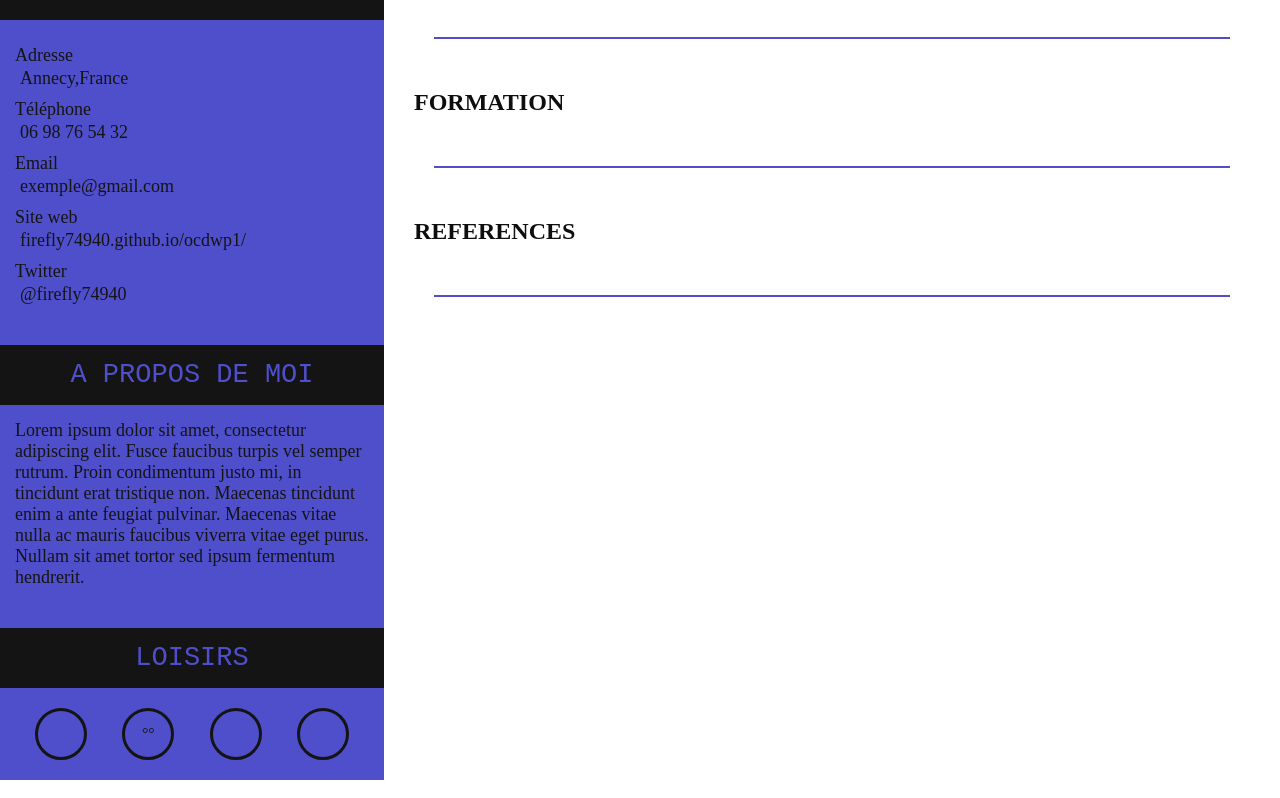
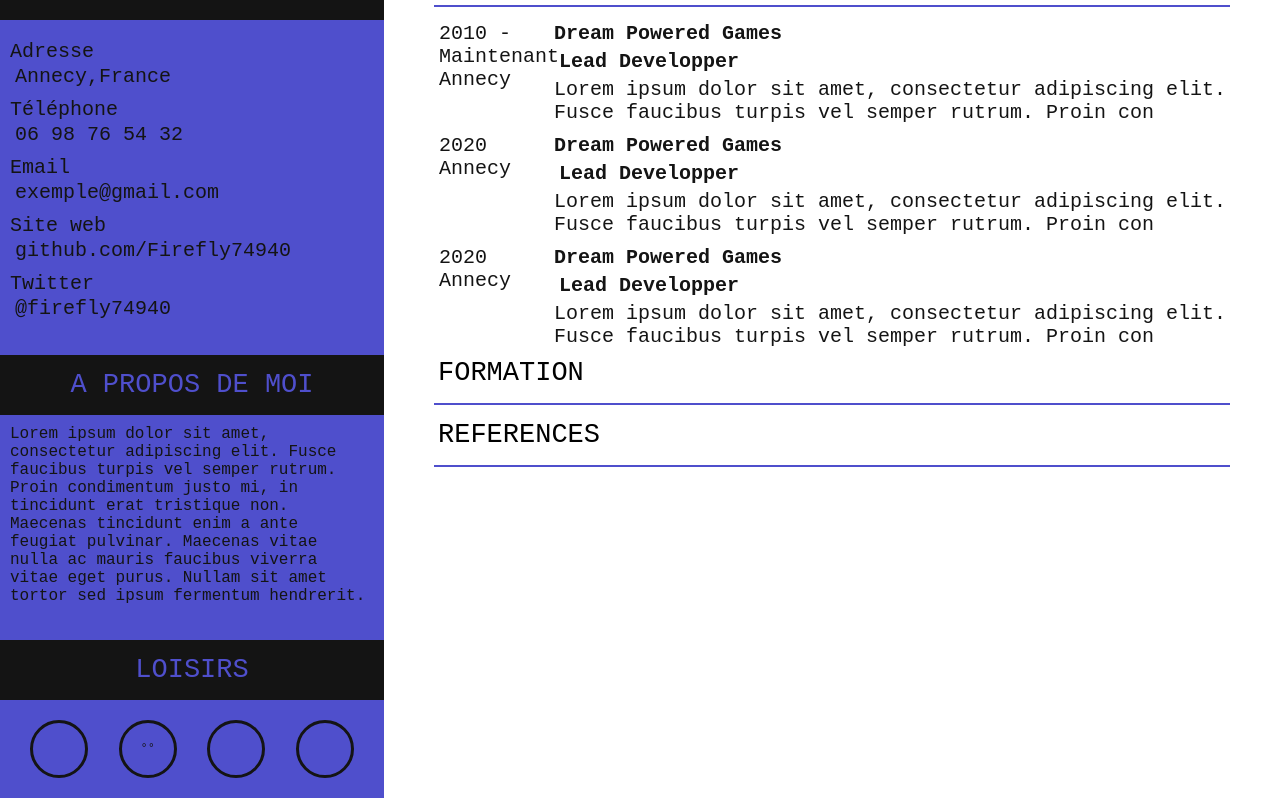
Before and after one commit to Firefly74940/ocdwp1, a plain HTML site: page index.html in a window 1280 px wide. Shown: the part 240-1038 px from the top of the page. Drawn offline with Linux system fonts and the light colour scheme.

Commit message:
tweek colors / font /size ajout mise en page fomration

```diff
--- a/index.html
+++ b/index.html
@@ -5,7 +5,7 @@
     <title>CV Demo</title>
     <meta charset="utf-8">
     <meta name="viewport" content="width=device-width, initial-scale=1">
-    <link href="https://css.gg/c?=|briefcase|headset|image|pacman|pen|readme|smartphone-chip|terminal" rel="stylesheet">
+    <link href="https://css.gg/c?=|briefcase|headset|image|pacman|pen|readme|smartphone-chip|terminal|radio-check|radio-checked" rel="stylesheet">
     <link rel="stylesheet" type="text/css" href="style.css">
 
 </head>
@@ -26,7 +26,7 @@
 
     <section>
         <aside>
-            <div class="contacr">
+            <section class="contacr">
                 <h2>CONTACT</h2>
                 <dl>
                     <dt>Adresse</dt>
@@ -40,18 +40,18 @@
 
 
                     <dt>Site web</dt>
-                    <dd><a href="https://firefly74940.github.io/ocdwp1/">firefly74940.github.io/ocdwp1/</a></dd>
+                    <dd><a href="https://github.com/Firefly74940">github.com/Firefly74940</a></dd>
 
                     <dt>Twitter</dt>
                     <dd><a href="https://twitter.com/Firefly74940">@firefly74940</a></dd>
                 </dl>
-            </div>
-            <div class="about">
+            </section>
+            <section class="about">
                 <h2>A PROPOS DE MOI</h2>
                 <p> Lorem ipsum dolor sit amet, consectetur adipiscing elit. Fusce faucibus turpis vel semper rutrum. Proin condimentum justo mi, in tincidunt erat tristique non. Maecenas tincidunt enim a ante feugiat pulvinar. Maecenas vitae nulla ac mauris
                     faucibus viverra vitae eget purus. Nullam sit amet tortor sed ipsum fermentum hendrerit.</p>
-            </div>
-            <div class="loisir">
+            </section>
+            <section class="loisir">
                 <h2>LOISIRS</h2>
                 <ul>
                     <li><i class="gg-headset"></i></li>
@@ -59,13 +59,43 @@
                     <li><i class="gg-readme"></i></li>
                     <li><i class="gg-smartphone-chip"></i></li>
                 </ul>
-            </div>
+            </section>
         </aside>
+
         <article>
             <h2>
                 <span><i class="gg-briefcase"></i></span> EXPERIENCE
             </h2>
             <hr>
+            <ul>
+                <li>
+                    <i class="gg-radio-checked"></i>
+                    <div><span>2010 - Maintenant</span><span>Annecy</span></div>
+                    <div>
+                        <h3>Dream Powered Games</h3>
+                        <h4>Lead Developper</h4>
+                        <p>Lorem ipsum dolor sit amet, consectetur adipiscing elit. Fusce faucibus turpis vel semper rutrum. Proin con</p>
+                    </div>
+                </li>
+                <li>
+                    <i class="gg-radio-check"></i>
+                    <div><span>2020</span><span>Annecy</span></div>
+                    <div>
+                        <h3>Dream Powered Games</h3>
+                        <h4>Lead Developper</h4>
+                        <p>Lorem ipsum dolor sit amet, consectetur adipiscing elit. Fusce faucibus turpis vel semper rutrum. Proin con</p>
+                    </div>
+                </li>
+                <li>
+                    <i class="gg-radio-check"></i>
+                    <div><span>2020</span><span>Annecy</span></div>
+                    <div>
+                        <h3>Dream Powered Games</h3>
+                        <h4>Lead Developper</h4>
+                        <p>Lorem ipsum dolor sit amet, consectetur adipiscing elit. Fusce faucibus turpis vel semper rutrum. Proin con</p>
+                    </div>
+                </li>
+            </ul>
             <h2> <span><i class="gg-terminal"></i></span> FORMATION</h2>
             <hr>
             <h2> <span><i class="gg-pen"></i></span> REFERENCES</h2>
--- a/style.css
+++ b/style.css
@@ -3,20 +3,27 @@
 * {
     --accentColor: #4f4fcc;
     --lightTextColor: #141414;
-    --textColor: #0e0e0e;
+    --textColor: #000000;
     margin: 0;
     padding: 0;
     color: var(--lightTextColor);
+    font-family: monospace;
+    font-size: x-large;
+}
+
+ul {
+    list-style-type: none;
 }
 
 header>figure,
-section {
+body>section {
     display: flex;
 }
 
 header>figure>div,
 section>aside {
     width: 30%;
+    min-width: 270px;
     background-color: var(--accentColor);
 }
 
@@ -41,23 +48,37 @@ header img {
     ;
 }
 
-header span,
-header h2,
+header h1 span,
 i {
     color: var(--accentColor);
 }
 
 h1 {
+    margin-top: 35px;
+}
+
+h1,
+h1>* {
     font-size: 40px;
     font-family: sans-serif;
     font-weight: 100;
-    margin-top: 25px;
     color: var(--textColor);
+}
+
+h2,
+h2>* {
+    font-size: 27px;
+    font-weight: 100;
 }
 
 header h2 span {
     padding-top: 5px;
-    border-bottom: 2px solid;
+    border-bottom: 2px solid var(--accentColor);
+}
+
+header h2 {
+    margin-top: 15px;
+    margin-left: 35px;
 }
 
 
@@ -68,9 +89,6 @@ aside h2 {
     background-color: var(--lightTextColor);
     padding: 15px;
     text-align: center;
-    font-size: 27px;
-    font-weight: 100;
-    font-family: monospace;
 }
 
 aside a {
@@ -89,7 +107,7 @@ aside {
 aside dl,
 aside p {
     margin-bottom: 25px;
-    padding: 15px;
+    padding: 10px;
     font-size: large;
 }
 
@@ -112,15 +130,10 @@ aside dd {
     justify-content: flex-end;
 }
 
-.loisir i {
-    color: var(--textColor);
-}
-
 .loisir ul {
     display: flex;
     justify-content: space-evenly;
     align-items: center;
-    list-style-type: none;
     padding-top: 20px;
     padding-bottom: 20px;
 }
@@ -128,12 +141,18 @@ aside dd {
 .loisir li {
     display: flex;
     padding: 8px;
-    width: 30px;
-    height: 30px;
+    width: 36px;
+    height: 36px;
     border-style: solid;
     border-radius: 50%;
     align-items: center;
     justify-content: center;
+    font-size: small;
+}
+
+.loisir i {
+    color: var(--textColor);
+    --ggs: 1.3;
 }
 
 
@@ -152,11 +171,42 @@ article h2 {
 
 article h2 span {
     padding-right: 10px;
+    width: 24px;
 }
 
 hr {
-    margin: 50px;
+    margin: 15px 50px 15px 50px;
     border-color: var(--accentColor);
     background-color: var(--accentColor);
     border-style: solid;
 }
+
+article li {
+    display: flex;
+    margin: 5px 20px 10px 20px;
+}
+
+article li div {
+    padding-left: 15px;
+}
+
+article li i {
+    flex-shrink: 0;
+}
+
+article li div:nth-child(2) {
+    flex-shrink: 0;
+    width: 100px
+}
+
+article li span {
+    display: block;
+}
+
+article li div:last-child {
+    flex-shrink: 1;
+}
+
+article h4 {
+    margin: 5px;
+}
```
